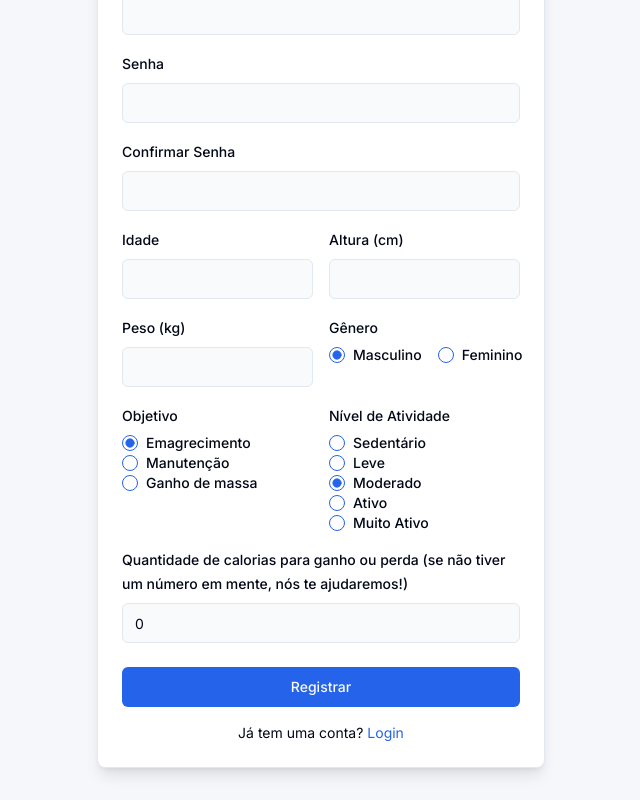
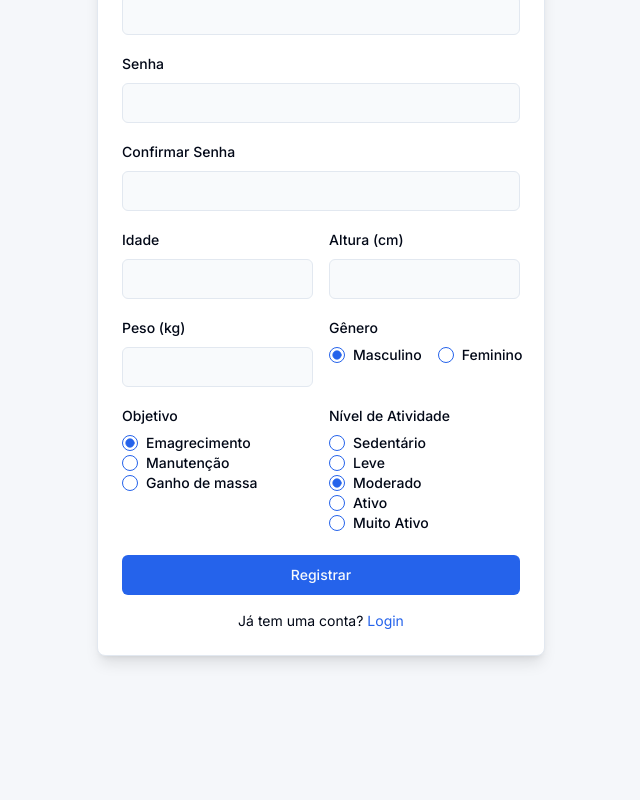
Before and after one commit to LucasTNM/EasyMacros, a Next.js app in the folder Front-end/: page /register in a window 1280 px wide. Shown: the part 329-1129 px from the top of the page, without its empty margins (319-959 px from the left). After the commit the page ends 1017 px from the top, so only its background shows below. Built offline with nearby package versions, Linux system fonts and the light colour scheme.

Commit message:
Tirando a quantidade de calorias do registro

```diff
--- a/Front-end/app/register/page.tsx
+++ b/Front-end/app/register/page.tsx
@@ -236,19 +236,6 @@ export default function RegisterPage() {
                   </RadioGroup>
                 </div>
               </div>
-              <div className="space-y-2">
-                <Label htmlFor="caloriasObjetivo">
-                  Quantidade de calorias para ganho ou perda (se não tiver um número em mente, nós te ajudaremos!)
-                </Label>
-                <Input
-                  id="calorias"
-                  name="calorias"
-                  type="number"
-                  value={formData.calorias}
-                  onChange={handleChange}
-                  placeholder="0"
-                />
-              </div>
             </CardContent>
             <CardFooter className="flex flex-col space-y-4">
               <Button type="submit" className="w-full" disabled={isLoading}>
```
